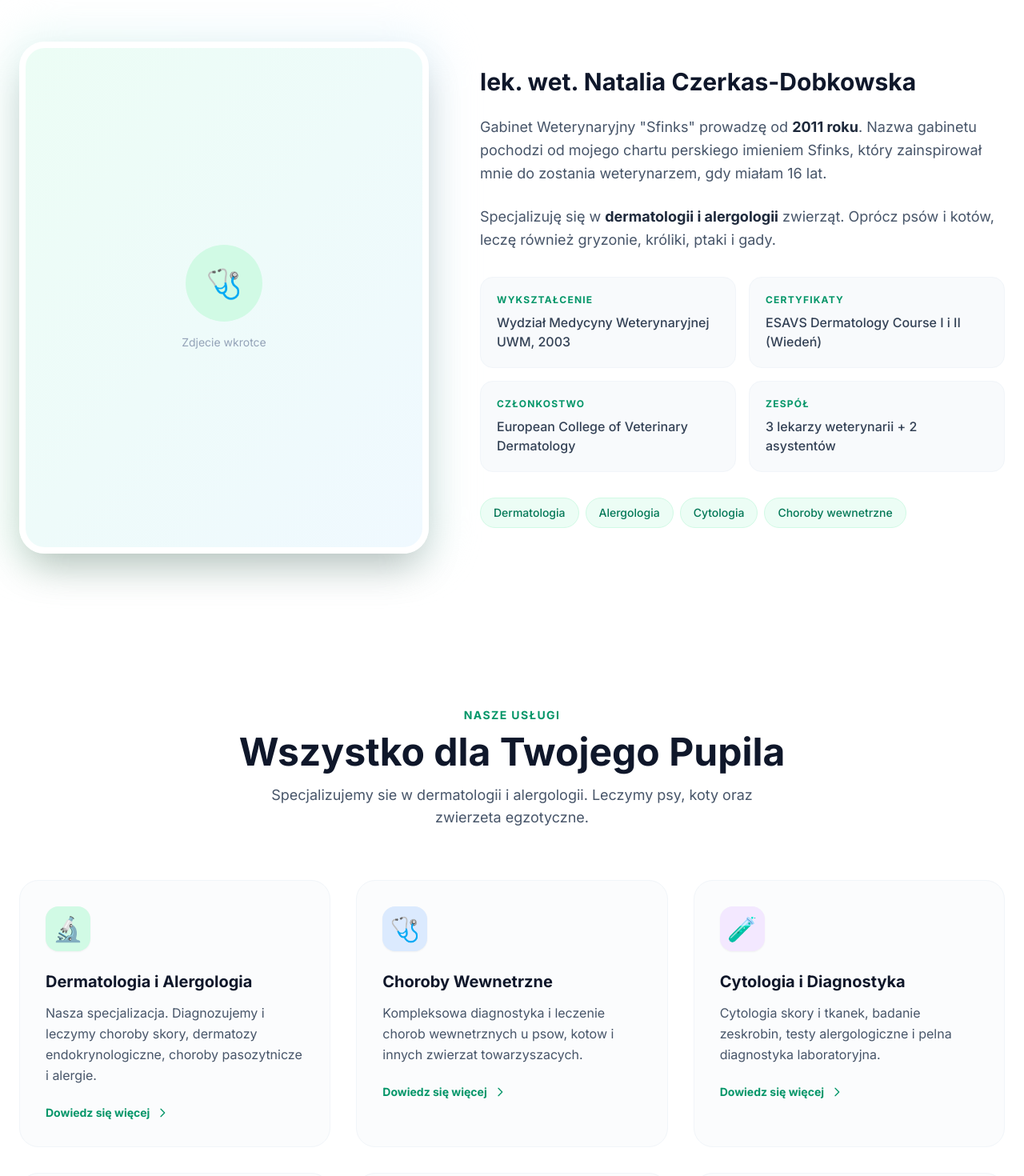
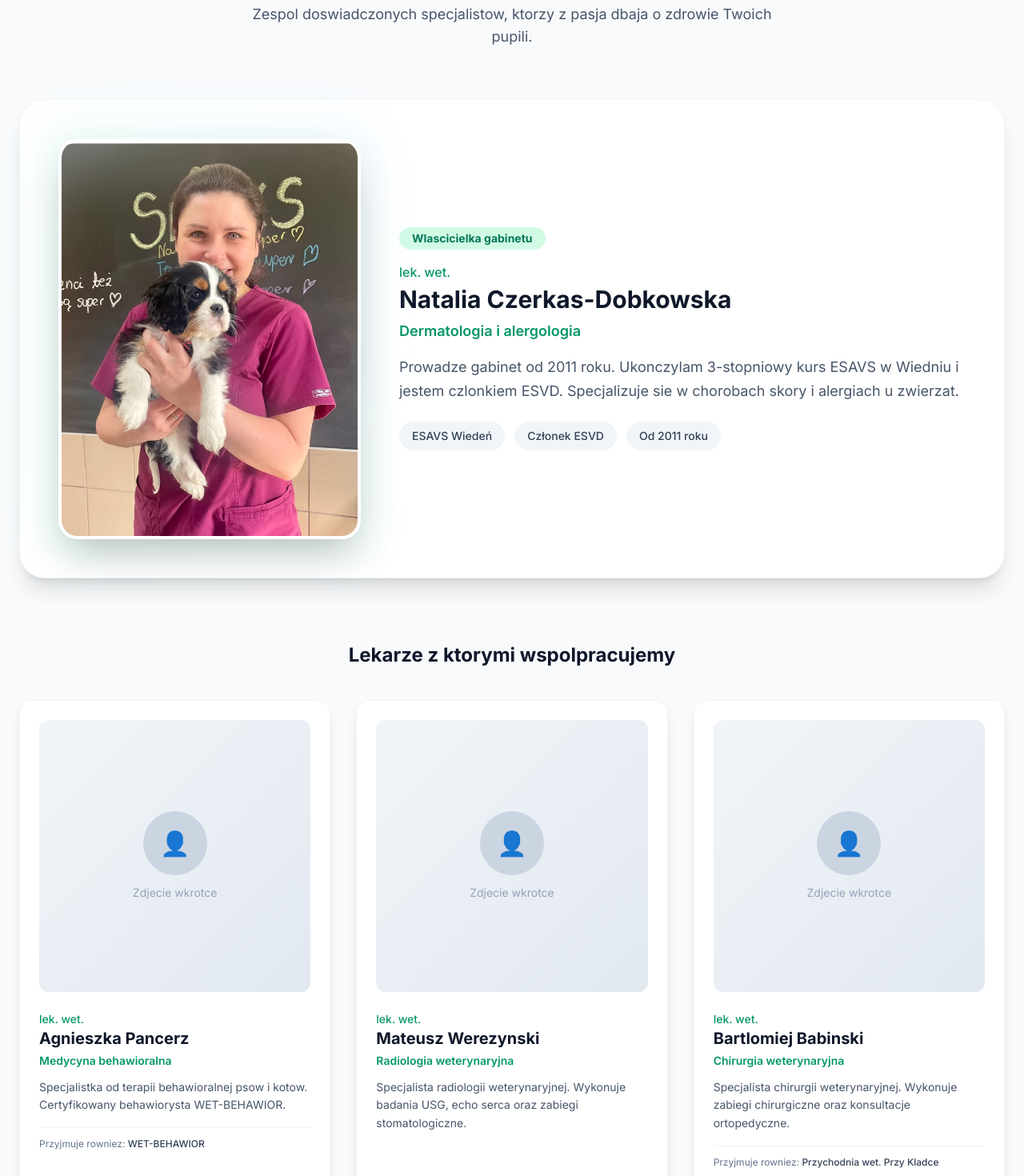
Before and after one commit to Cezet62/sfinks-vet, a React (Vite) app: page / in a window 1280 px wide. Shown: the part 1280-2750 px from the top of the page at 80% size. Built offline with nearby package versions, Linux system fonts and the light colour scheme.

Commit message:
Dodano sekcje Zespol z wlascicielka i wspolpracujacymi lekarzami

```diff
--- a/App.tsx
+++ b/App.tsx
@@ -2,7 +2,7 @@
 import React from 'react';
 import Navbar from './components/Navbar';
 import Hero from './components/Hero';
-import AboutUs from './components/AboutUs';
+import Team from './components/Team';
 import Services from './components/Services';
 import DiagnosticAssistant from './components/DiagnosticAssistant';
 import Footer from './components/Footer';
@@ -41,7 +41,7 @@ const App: React.FC = () => {
           </div>
         </div>
 
-        <AboutUs />
+        <Team />
 
         <Services />
 
--- a/components/Hero.tsx
+++ b/components/Hero.tsx
@@ -31,8 +31,8 @@ const Hero: React.FC = () => {
             <button className="w-full sm:w-auto px-10 py-4 bg-emerald-600 text-white font-bold rounded-2xl hover:bg-emerald-700 transition-all shadow-xl shadow-emerald-200/50 hover:-translate-y-1">
               Umów Wizytę Online
             </button>
-            <a href="#o-nas" className="w-full sm:w-auto px-10 py-4 bg-white text-slate-700 font-bold rounded-2xl border border-slate-200 hover:bg-slate-50 transition-all shadow-md text-center">
-              Poznaj Nasz Zespół
+            <a href="#zespol" className="w-full sm:w-auto px-10 py-4 bg-white text-slate-700 font-bold rounded-2xl border border-slate-200 hover:bg-slate-50 transition-all shadow-md text-center">
+              Poznaj Nasz Zespol
             </a>
           </div>
 
--- a/components/Navbar.tsx
+++ b/components/Navbar.tsx
@@ -14,7 +14,7 @@ const Navbar: React.FC = () => {
         </div>
 
         <div className="hidden md:flex items-center gap-8 text-sm font-semibold text-slate-600">
-          <a href="#o-nas" className="hover:text-emerald-600 transition-colors">O nas</a>
+          <a href="#zespol" className="hover:text-emerald-600 transition-colors">Zespol</a>
           <a href="#services" className="hover:text-emerald-600 transition-colors">Uslugi</a>
           <a href="#ai-assistant" className="hover:text-emerald-600 transition-colors">Sprawdz Objawy</a>
           <a href="#contact" className="hover:text-emerald-600 transition-colors">Kontakt</a>
--- /dev/null
+++ b/components/Team.tsx
@@ -0,0 +1,181 @@
+import React from 'react';
+
+interface TeamMember {
+  name: string;
+  title: string;
+  role: string;
+  specialization: string;
+  description: string;
+  image: string | null;
+  isOwner?: boolean;
+  external?: string;
+}
+
+const teamMembers: TeamMember[] = [
+  {
+    name: "Natalia Czerkas-Dobkowska",
+    title: "lek. wet.",
+    role: "Wlascicielka gabinetu",
+    specialization: "Dermatologia i alergologia",
+    description: "Prowadze gabinet od 2011 roku. Ukonczylam 3-stopniowy kurs ESAVS w Wiedniu i jestem czlonkiem ESVD. Specjalizuje sie w chorobach skory i alergiach u zwierzat.",
+    image: "/images/team/natalia.jpg",
+    isOwner: true
+  },
+  {
+    name: "Agnieszka Pancerz",
+    title: "lek. wet.",
+    role: "Lekarz wspolpracujacy",
+    specialization: "Medycyna behawioralna",
+    description: "Specjalistka od terapii behawioralnej psow i kotow. Certyfikowany behawiorysta WET-BEHAWIOR.",
+    image: null,
+    external: "WET-BEHAWIOR"
+  },
+  {
+    name: "Mateusz Werezynski",
+    title: "lek. wet.",
+    role: "Lekarz wspolpracujacy",
+    specialization: "Radiologia weterynaryjna",
+    description: "Specjalista radiologii weterynaryjnej. Wykonuje badania USG, echo serca oraz zabiegi stomatologiczne.",
+    image: null
+  },
+  {
+    name: "Bartlomiej Babinski",
+    title: "lek. wet.",
+    role: "Lekarz wspolpracujacy",
+    specialization: "Chirurgia weterynaryjna",
+    description: "Specjalista chirurgii weterynaryjnej. Wykonuje zabiegi chirurgiczne oraz konsultacje ortopedyczne.",
+    image: null,
+    external: "Przychodnia wet. Przy Kladce"
+  }
+];
+
+const Team: React.FC = () => {
+  const owner = teamMembers.find(m => m.isOwner);
+  const collaborators = teamMembers.filter(m => !m.isOwner);
+
+  return (
+    <section id="zespol" className="py-24 bg-slate-50">
+      <div className="max-w-7xl mx-auto px-6">
+        <div className="text-center mb-16">
+          <p className="text-emerald-600 font-bold tracking-widest text-sm uppercase mb-3">Nasz Zespol</p>
+          <h2 className="text-4xl font-extrabold text-slate-900 sm:text-5xl">
+            Poznaj nas
+          </h2>
+          <p className="mt-4 text-slate-600 max-w-2xl mx-auto text-lg">
+            Zespol doswiadczonych specjalistow, ktorzy z pasja dbaja o zdrowie Twoich pupili.
+          </p>
+        </div>
+
+        {/* Wlascicielka - wyroznienie */}
+        {owner && (
+          <div className="mb-20">
+            <div className="flex flex-col lg:flex-row items-center gap-12 bg-white rounded-[2rem] p-8 lg:p-12 shadow-xl border border-slate-100">
+              <div className="w-full lg:w-1/3">
+                <div className="relative group">
+                  <div className="absolute -inset-4 bg-gradient-to-tr from-emerald-100 to-sky-100 rounded-[2rem] opacity-50 blur-xl"></div>
+                  <div className="relative rounded-[1.5rem] overflow-hidden shadow-2xl border-4 border-white">
+                    <img
+                      src={owner.image || ''}
+                      alt={owner.name}
+                      className="w-full aspect-[3/4] object-cover"
+                    />
+                  </div>
+                </div>
+              </div>
+
+              <div className="flex-1 text-center lg:text-left">
+                <div className="inline-block px-4 py-1 bg-emerald-100 text-emerald-700 rounded-full text-sm font-bold mb-4">
+                  {owner.role}
+                </div>
+                <p className="text-emerald-600 font-medium mb-1">{owner.title}</p>
+                <h3 className="text-3xl font-extrabold text-slate-900 mb-2">
+                  {owner.name}
+                </h3>
+                <p className="text-lg text-emerald-600 font-semibold mb-4">
+                  {owner.specialization}
+                </p>
+                <p className="text-slate-600 leading-relaxed mb-6 text-lg">
+                  {owner.description}
+                </p>
+
+                <div className="flex flex-wrap gap-3 justify-center lg:justify-start">
+                  <span className="px-4 py-2 bg-slate-100 text-slate-700 rounded-full text-sm font-medium">ESAVS Wiedeń</span>
+                  <span className="px-4 py-2 bg-slate-100 text-slate-700 rounded-full text-sm font-medium">Członek ESVD</span>
+                  <span className="px-4 py-2 bg-slate-100 text-slate-700 rounded-full text-sm font-medium">Od 2011 roku</span>
+                </div>
+              </div>
+            </div>
+          </div>
+        )}
+
+        {/* Sekcja wspolpracujacych */}
+        <div className="mb-8">
+          <h3 className="text-2xl font-bold text-slate-900 text-center mb-10">
+            Lekarze z ktorymi wspolpracujemy
+          </h3>
+        </div>
+
+        {/* Siatka wspolpracujacych */}
+        <div className="grid grid-cols-1 md:grid-cols-3 gap-8">
+          {collaborators.map((member, index) => (
+            <div key={index} className="bg-white rounded-2xl p-6 shadow-lg border border-slate-100 hover:shadow-xl transition-shadow">
+              <div className="mb-6">
+                {member.image ? (
+                  <img
+                    src={member.image}
+                    alt={member.name}
+                    className="w-full aspect-square object-cover rounded-xl"
+                  />
+                ) : (
+                  <div className="w-full aspect-square bg-gradient-to-br from-slate-100 to-slate-200 rounded-xl flex items-center justify-center">
+                    <div className="text-center">
+                      <div className="w-20 h-20 bg-slate-300 rounded-full flex items-center justify-center mx-auto mb-3">
+                        <span className="text-3xl text-slate-500">👤</span>
+                      </div>
+                      <p className="text-slate-400 text-sm">Zdjecie wkrotce</p>
+                    </div>
+                  </div>
+                )}
+              </div>
+
+              <p className="text-emerald-600 font-medium text-sm">{member.title}</p>
+              <h4 className="text-xl font-bold text-slate-900 mb-1">{member.name}</h4>
+              <p className="text-emerald-600 font-semibold text-sm mb-3">{member.specialization}</p>
+              <p className="text-slate-600 text-sm leading-relaxed mb-4">
+                {member.description}
+              </p>
+
+              {member.external && (
+                <div className="pt-3 border-t border-slate-100">
+                  <p className="text-xs text-slate-500">
+                    Przyjmuje rowniez: <span className="font-medium text-slate-700">{member.external}</span>
+                  </p>
+                </div>
+              )}
+            </div>
+          ))}
+        </div>
+
+        {/* Asystenci */}
+        <div className="mt-16 text-center">
+          <div className="inline-flex items-center gap-4 bg-white rounded-full px-8 py-4 shadow-md border border-slate-100">
+            <div className="flex -space-x-3">
+              <div className="w-10 h-10 bg-emerald-100 rounded-full flex items-center justify-center border-2 border-white">
+                <span className="text-emerald-600 text-sm">👩‍⚕️</span>
+              </div>
+              <div className="w-10 h-10 bg-sky-100 rounded-full flex items-center justify-center border-2 border-white">
+                <span className="text-sky-600 text-sm">👨‍⚕️</span>
+              </div>
+            </div>
+            <div className="text-left">
+              <p className="font-bold text-slate-900">+ 2 asystentow</p>
+              <p className="text-sm text-slate-500">Wspiera nas wykwalifikowany personel</p>
+            </div>
+          </div>
+        </div>
+      </div>
+    </section>
+  );
+};
+
+export default Team;
```
Also changed, not shown: public/images/team/natalia.jpg (added).
